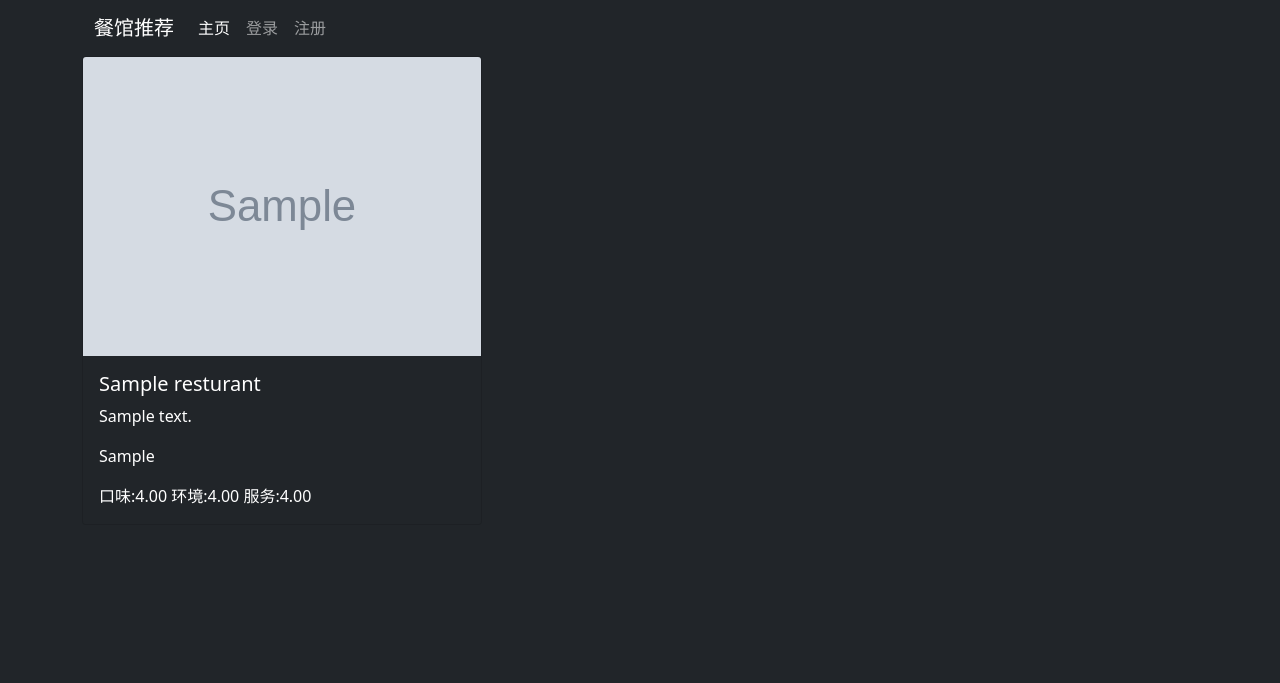
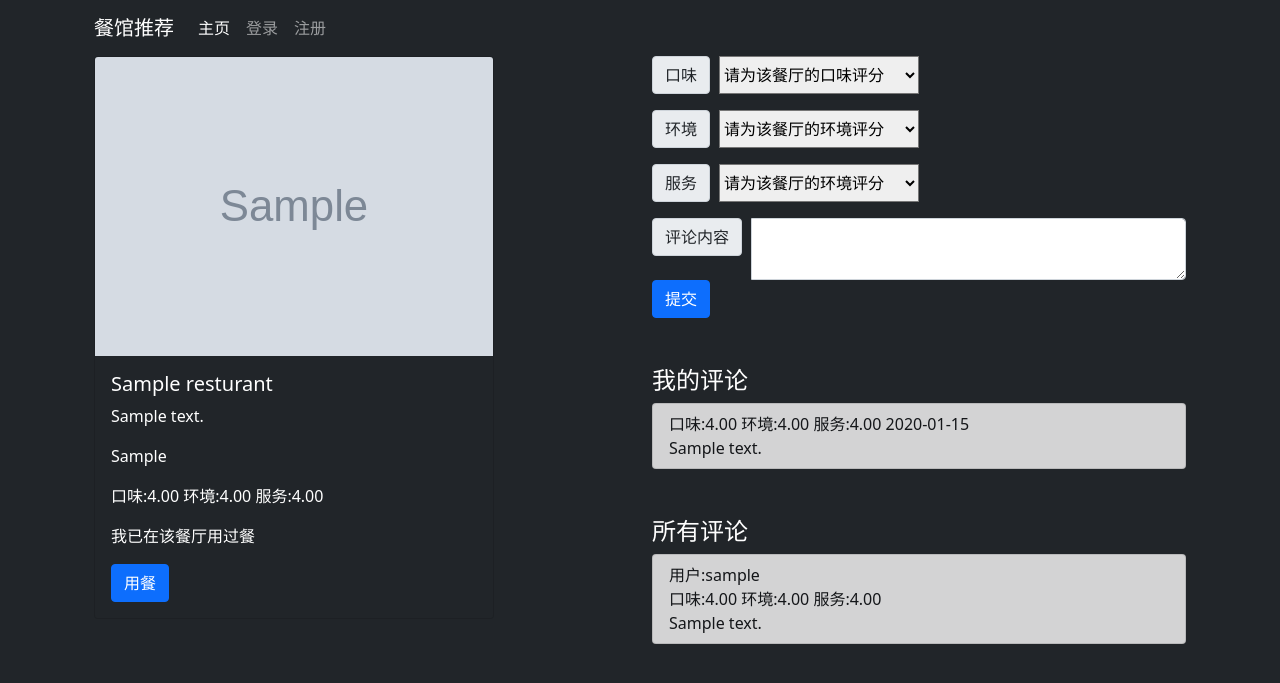
Before and after one commit to XGYu/rrs, a Django app: template resturants/templates/resturants/res_detail.html in a window 1280 px wide. Shown: the top 683 px of the page. Run offline with Django 3.2, Linux system fonts and the light colour scheme; the template is opened without the code that fills it: values that come from a table or form of the project are taken from there, others are empty; tables that the repository leaves empty hold one stand-in row (values such as "Sample post"); grey boxes marked "Sample" are stand-in pictures.

Commit message:
修改template的餐厅详细信息

```diff
--- a/resturants/templates/base.html
+++ b/resturants/templates/base.html
@@ -13,6 +13,14 @@
     {% block head %}{% endblock %}
 
   </head>
+  <style>
+    .pinglun-select-label{
+      margin-right:10px;
+    }
+    .pinglun-select{
+      width:200px;
+    }
+  </style>
   <body class="bg-dark text-white">
     <div class="container">
       {% include "navbar.html" %}
--- a/resturants/templates/resturants/detail.html
+++ b/resturants/templates/resturants/detail.html
@@ -22,7 +22,7 @@
             <p class="card-text">口味:{{ res.rate_taste }}  环境:{{ res.rate_surround }}  服务:{{ res.rate_service }}</p>
           </div>
           <div class="card-body">
-            <a href="/detail/{{res.pk}}/" class="btn btn-primary btn-lg">查看</a>
+            <a href="/detail/{{ res.pk }}/" class="btn btn-primary btn-lg">查看</a>
           </div>
         </div>
         <div></div>
--- a/resturants/templates/resturants/res_detail.html
+++ b/resturants/templates/resturants/res_detail.html
@@ -1,13 +1,109 @@
 {% extends 'base.html' %}
 
 {% block content %}
-<div class="card bg-dark" style="width: 25rem;">
-          <img src="{{ object.res_image.url }}" class="card-img-top" alt="...">
+<div class="container">
+<div class="row">
+<div class="col">
+    <div class="card bg-dark" style="width: 25rem;">
+          <img src="{{ resturant.res_image.url }}" class="card-img-top" alt="...">
           <div class="card-body">
-            <h5 class="card-title">{{ object.name }}</h5>
-            <p class="card-text">{{ object.address }}</p>
-            <p class="card-text">{{ object.type }}</p>
-            <p class="card-text">口味:{{ object.rate_taste }}  环境:{{ object.rate_surround }}  服务:{{ object.rate_service }}</p>
+            <h5 class="card-title">{{ resturant.name }}</h5>
+            <p class="card-text">{{ resturant.address }}</p>
+            <p class="card-text">{{ resturant.type }}</p>
+            <p class="card-text">口味:{{ resturant.rate_taste }}  环境:{{ resturant.rate_surround }}  服务:{{ resturant.rate_service }}</p>
+              {% if not info_qs %}
+              <p class="card-text">我还未在该餐厅用过餐</p>
+              {% else %}
+              <p class="card-text">我已在该餐厅用过餐</p>
+              {% endif %}
+              <button type="button" class="btn btn-primary">用餐</button>
           </div>
+    </div>
+</div>
+    <br/>
+    <br/>
+<div class="col">
+    <form method="post">
+        {% csrf_token %}
+    <div class="input-group mb-3">
+      <div class="input-group-prepend">
+        <label class="input-group-text pinglun-select-label" for="inputGroupSelect01">口味</label>
+      </div>
+      <select name="select1" id="inputGroupSelect01" class="pinglun-select">
+        <option selected>请为该餐厅的口味评分</option>
+        <option value="1">1</option>
+        <option value="2">2</option>
+        <option value="3">3</option>
+        <option value="4">4</option>
+        <option value="5">5</option>
+      </select>
+    </div>
+
+    <div class="input-group mb-3">
+      <div class="input-group-prepend">
+        <label class="input-group-text pinglun-select-label" for="inputGroupSelect02">环境</label>
+      </div>
+      <select name="select2" id="inputGroupSelect02" class="pinglun-select">
+        <option selected>请为该餐厅的环境评分</option>
+        <option value="1">1</option>
+        <option value="2">2</option>
+        <option value="3">3</option>
+        <option value="4">4</option>
+        <option value="5">5</option>
+      </select>
+    </div>
+
+    <div class="input-group mb-3">
+      <div class="input-group-prepend">
+        <label class="input-group-text pinglun-select-label" for="inputGroupSelect03">服务</label>
+      </div>
+      <select name="select3" id="inputGroupSelect03" class="pinglun-select">
+        <option selected>请为该餐厅的环境评分</option>
+        <option value="1">1</option>
+        <option value="2">2</option>
+        <option value="3">3</option>
+        <option value="4">4</option>
+        <option value="5">5</option>
+      </select>
+    </div>
+
+      <div class="input-group">
+        <div class="input-group-prepend">
+          <span class="input-group-text" style="margin-right:10px;">评论内容</span>
         </div>
+          <textarea class="form-control" name="comment" aria-label="With textarea"></textarea>
+      </div>
+      <button type="submit" class="btn btn-primary pull-right">提交</button>
+    </form>
+    <br />
+    <br />
+    <h4>我的评论</h4>
+    {% if my_comment_qs %}
+    <ul class="list-group">
+    {% for my_comment in my_comment_qs %}
+    <li class="list-group-item list-group-item-dark">
+        口味:{{ my_comment.rate_taste }}  环境:{{ my_comment.rate_surround }}  服务:{{ my_comment.rate_service }}  {{ my_comment.create_time|date:"Y-m-d" }}
+        <br/>{{ my_comment.content }}
+    </li>
+    {% endfor %}
+    </ul>
+    {% else %}
+    <p>您还没有在该餐厅留下足迹!</p>
+    {% endif %}
+    <br/>
+    <br/>
+    <h4>所有评论</h4>
+    {% if comment_qs %}
+    <ul class="list-group">
+    {% for comment in comment_qs %}
+    <li class="list-group-item list-group-item-dark">用户:{{comment.user.username}}<br/>
+        口味:{{ comment.rate_taste }}  环境:{{ comment.rate_surround }}  服务:{{ comment.rate_service }}<br/>{{ comment.content }}</li>
+    {% endfor %}
+    </ul>
+    {% else %}
+    <p>该餐厅还没有评论!</p>
+    {% endif %}
+</div>
+</div>
+</div>
 {% endblock content %}
```
Also changed, not shown: resturants/views.py (+37 -18 lines).
